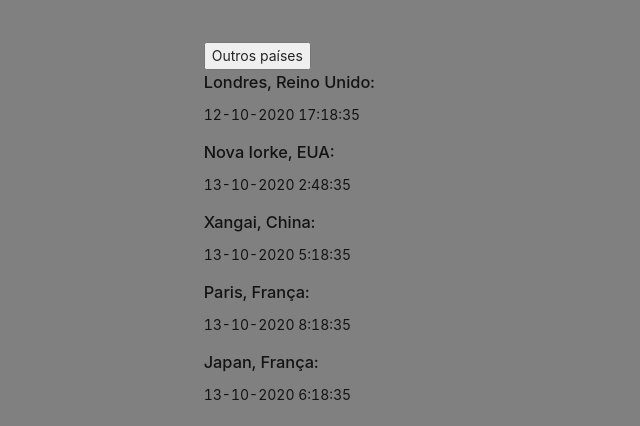
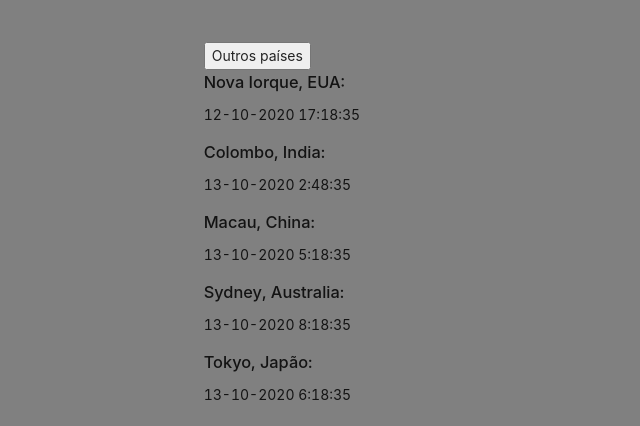
Before and after one commit to GuilhermeM314/Cronometro-UNIFACS, a React (Create React App) app: page / in a window 1280 px wide. Both pictures are taken after a click on the button "Outros países". Shown: the part 186-612 px from the top of the page, without its empty margins (319-959 px from the left). Built offline with nearby package versions, Linux system fonts and the light colour scheme.

Commit message:
Remoção de comentários e variáveis não usadas

```diff
--- a/src/App.css
+++ b/src/App.css
@@ -3,10 +3,6 @@
   width: 100%;
 
   background-color: gray;
-}
-
-hr {
-  width: 50%;
 }
 
 .hidden {
--- a/src/App.js
+++ b/src/App.js
@@ -8,8 +8,6 @@ import Arrow from './Arrow'
 import screenHandler from './screenHandler'
 import './App.css';
 import 'antd/dist/antd.css';
-
-import moment from 'moment-timezone'
 
 class App extends React.Component {
   constructor(props) {
@@ -23,7 +21,6 @@ class App extends React.Component {
       stop: false,
       nameStop: "Stop",
       name: "Cronômetro",
-      parcial: "",
       parciais: [],
       ultimaParcial: {
         centesimos: 0,
@@ -38,7 +35,7 @@ class App extends React.Component {
     this.state.segundos = 0
     this.state.minutos = 0
     this.state.horas = 0
-    this.state.parcial = ""
+    this.state.parciais = []
     this.state.ultimaParcial = {
       centesimos: 0,
       segundos: 0,
@@ -79,25 +76,12 @@ class App extends React.Component {
     this.state.ultimaParcial.minutos = this.state.minutos
     this.state.ultimaParcial.horas = this.state.horas
 
-    // console.log("Diferença: ", diferenca)
-    // console.log("Ultima parcial: ", this.state.ultimaParcial)
-
-    const result = this.state.parcial + p + "\n\n" + "+" + diferenca
+    const result = p + "\n\n+" + diferenca
     this.setState({ ...this.state, parciais: [...this.state.parciais, result] })
-    const repl = result.replace(':', '').replace(':', '').replace(':', '').replace(':', '')
+    // const repl = result.replace(':', '').replace(':', '').replace(':', '').replace(':', '')
 
     console.log('=>', this.state.parciais)
-    return (
-      <h1><span>teste</span></h1>
-    )
-
   }
-
-  /* parcial() {
-    let p = this.state.horas + ":" + this.state.minutos + ":" + this.state.segundos + ":" + this.state.centesimos + "\n"
-    // let p = {` ${this.state.horas} + : + ${this.state.minutos} + : + ${this.state.segundos} + : + ${this.state.centesimos} + \n\n`}
-    this.state.parcial = this.state.parcial + p
-  } */
 
   pararTempo() {
     this.setState({
@@ -122,7 +106,6 @@ class App extends React.Component {
     }
   }
 
-  // Erro dos segundos chegando em 60. Está contando 1 minuto aos 61 segundos.
   incrementar() {
     if (this.state.stop === false) {
       this.setState(
@@ -172,19 +155,6 @@ class App extends React.Component {
   }
 
   componentDidMount() {
-    /*  var brasil    = moment.tz(Date.now(), "America/Bahia");
-     var eua       = moment.tz("America/New_York");
-     var india     = moment.tz("Asia/Colombo");
-     var china     = moment.tz("Asia/Shangai");
-     var australia     = moment.tz("Australia/Sydney");
-     var japan     = moment.tz("Asia/Tokyo");
-
-     console.log('br', brasil.format("DD-MM-YYYY H:m:s"))
-     console.log('eua', eua.format("DD-MM-YYYY H:m:s"))
-     console.log('india', india.format("DD-MM-YYYY H:m:s"))
-     console.log('china', china.format("DD-MM-YYYY H:m:s"))
-     console.log('autralia', australia.format("DD-MM-YYYY H:m:s"))
-     console.log('japan', japan.format("DD-MM-YYYY H:m:s")) */
     this.timer = setInterval(
       () => this.incrementarCentesimo(), 10)
   }
@@ -196,7 +166,7 @@ class App extends React.Component {
           <Relogio />
           <Arrow onClick={() => screenHandler.showCronometro()} src="https://image.flaticon.com/icons/png/512/36/36874.png"></Arrow>
         </div>
-        {/* <hr></hr> */}
+
         <div className="tool-box opacity-0 hidden" id="cronometro">
           <Arrow onClick={() => screenHandler.showRelogio()} src="https://image.flaticon.com/icons/png/512/36/36874.png"></Arrow>
           <LabelRelogio name={this.state.name} />
@@ -212,7 +182,7 @@ class App extends React.Component {
           }
           <Arrow onClick={() => screenHandler.showTemporizador()} src="https://image.flaticon.com/icons/png/512/36/36874.png"></Arrow>
         </div>
-        {/* <hr></hr> */}
+
         <div className="tool-box opacity-0 hidden" id="temporizador">
           <Arrow onClick={() => screenHandler.showCronometro()} src="https://image.flaticon.com/icons/png/512/36/36874.png"></Arrow>
           <LabelRelogio name="Temporizador" />
--- a/src/Relogio.js
+++ b/src/Relogio.js
@@ -2,16 +2,6 @@ import React from 'react';
 import './App.css';
 import './Relogio.css'
 import moment from 'moment-timezone'
-
-const generateTime = (extraHours) => {
-    const today = new Date();
-    const totalHours = today.getHours() + extraHours
-    const time = totalHours + ":" + today.getMinutes() + ":" + today.getSeconds();
-
-    const date = today.getDate() + '/' + (today.getMonth() + 1) + '/' + today.getFullYear();
-
-    return time + " - " + date;
-}
 
 
 function toggleCountries() {
@@ -28,22 +18,22 @@ const Relogio = (props) => {
     const [australia, setAustralia] = React.useState()
     const [japan, setJapan] = React.useState()
 
-    React.useEffect(()=>{
+    React.useEffect(() => {
 
-        setInterval(() =>{
-            var Brasil    = moment.tz("America/Bahia");
-            var Eua       = moment.tz("America/New_York");
-            var India     = moment.tz("Asia/Colombo");
-            var China     = moment.tz("Asia/Macau");
+        setInterval(() => {
+            var Brasil = moment.tz("America/Bahia");
+            var Eua = moment.tz("America/New_York");
+            var India = moment.tz("Asia/Colombo");
+            var China = moment.tz("Asia/Macau");
             var Australia = moment.tz("Australia/Sydney");
-            var Japan     = moment.tz("Asia/Tokyo");
+            var Japan = moment.tz("Asia/Tokyo");
             setBrasil(Brasil.format("DD-MM-YYYY H:m:s"))
             setEua(Eua.format("DD-MM-YYYY H:m:s"))
             setIndia(India.format("DD-MM-YYYY H:m:s"))
             setChina(China.format("DD-MM-YYYY H:m:s"))
             setAustralia(Australia.format("DD-MM-YYYY H:m:s"))
             setJapan(Japan.format("DD-MM-YYYY H:m:s"))
-        },1000)
+        }, 1000)
 
         /* console.log('br', brasil.format("DD-MM-YYYY H:m:s"))
         console.log('eua', eua.format("DD-MM-YYYY H:m:s"))
@@ -51,24 +41,24 @@ const Relogio = (props) => {
         console.log('china', china.format("DD-MM-YYYY H:m:s"))
         console.log('autralia', australia.format("DD-MM-YYYY H:m:s"))
         console.log('japan', japan.format("DD-MM-YYYY H:m:s")) */
-    },[])
+    }, [])
 
-    return(
+    return (
         <div>
             <h1>Brasília, Brasil:</h1>
             <h2 className="localTime mb-30">{brasil}</h2>
 
             <button onClick={toggleCountries} id="toggleCountries">Outros países</button>
             <div className="d-none" id="countries">
-                <h3>Londres, Reino Unido:</h3>
+                <h3>Nova Iorque, EUA:</h3>
                 <p>{eua}</p>
-                <h3>Nova Iorke, EUA:</h3>
+                <h3>Colombo, India:</h3>
                 <p>{india}</p>
-                <h3>Xangai, China:</h3>
+                <h3>Macau, China:</h3>
                 <p>{china}</p>
-                <h3>Paris, França:</h3>
+                <h3>Sydney, Australia:</h3>
                 <p>{australia}</p>
-                <h3>Japan, França:</h3>
+                <h3>Tokyo, Japão:</h3>
                 <p>{japan}</p>
             </div>
         </div>
```
Also changed, not shown: src/Temporizador.js (+16 -22 lines), 1 other file (tests, documents, lock files or other folders).
